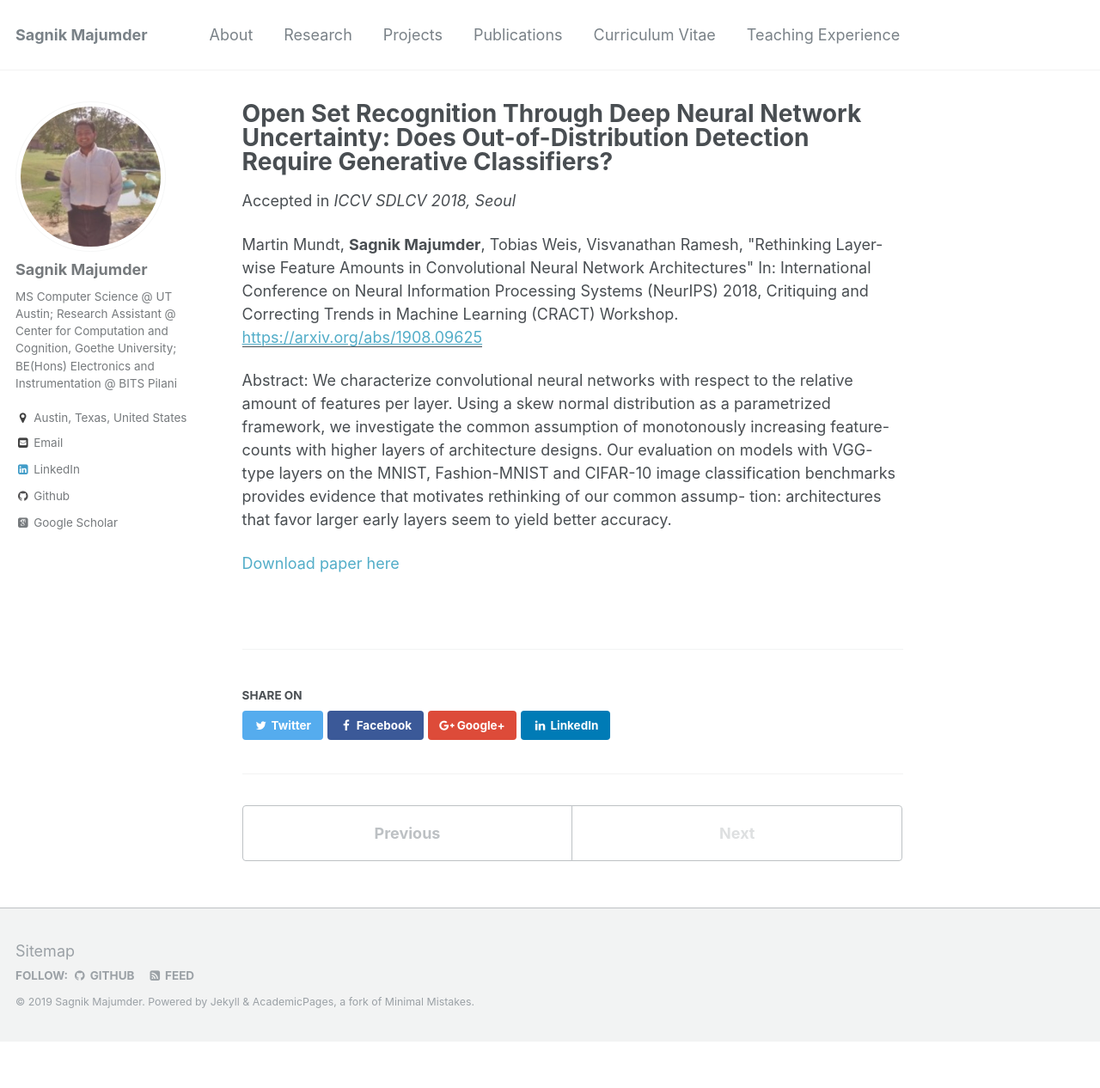
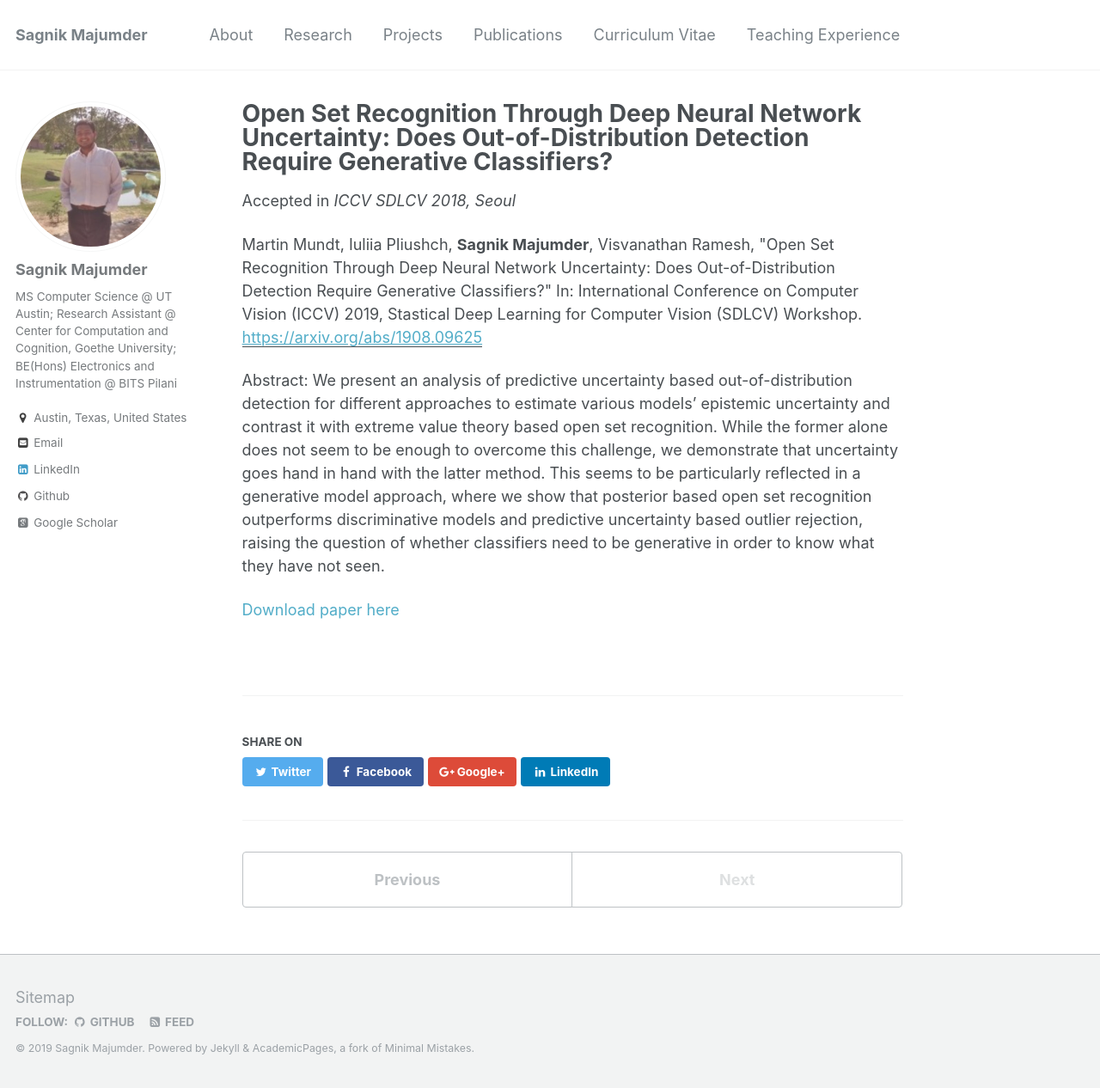
Before and after one commit to SAGNIKMJR/sagnikmjr.github.io, a Jekyll site: the page built from _publications/Publication5_ICCV2019.md, in a window 1280 px wide and 1266 px high. Shown: the whole window at 86% size. Built offline with Jekyll 4.4.1, drawn with Linux system fonts in a browser that asks for light colours; some web fonts are replaced.

Commit message:
publications debug updates 5

```diff
--- a/_publications/Publication5_ICCV2019.md
+++ b/_publications/Publication5_ICCV2019.md
@@ -2,23 +2,17 @@
 title: "Open Set Recognition Through Deep Neural Network Uncertainty: Does Out-of-Distribution Detection Require Generative Classifiers?"
 collection: publications
 permalink: /publication/5/
-excerpt: 'We characterize convolutional neural networks with respect to the relative amount of features per layer. Using a skew normal distribution as a parametrized framework, we investigate the common assumption of monotonously increasing feature-counts with higher layers of architecture designs. Our evaluation on models with VGG-type layers on the MNIST, Fashion-MNIST and CIFAR-10 image classification benchmarks provides evidence that motivates rethinking of our common assumption: architectures that favor larger early layers seem to yield better accuracy.'
+excerpt: "We present an analysis of predictive uncertainty based out-of-distribution detection for different approaches to estimate various models' epistemic uncertainty and contrast it with extreme value theory based open set recognition. While the former alone does not seem to be enough to overcome this challenge, we demonstrate that uncertainty goes hand in hand with the latter method. This seems to be particularly reflected in a generative model approach, where we show that posterior based open set recognition outperforms discriminative models and predictive uncertainty based outlier rejection, raising the question of whether classifiers need to be generative in order to know what they have not seen."
 date: 2018-12-07
 venue: 'ICCV SDLCV 2018, Seoul'
 paperurl: 'https://arxiv.org/abs/1908.09625'
 
-citation: 'Martin Mundt, <b>Sagnik Majumder</b>, Tobias Weis, Visvanathan Ramesh, &quot;Rethinking Layer-wise Feature Amounts in Convolutional Neural Network Architectures&quot; In: International Conference on Neural Information Processing Systems (NeurIPS) 2018, Critiquing and Correcting Trends in Machine Learning (CRACT) Workshop.
+citation: 'Martin Mundt, Iuliia Pliushch, <b>Sagnik Majumder</b>, Visvanathan Ramesh, &quot;Open Set Recognition Through Deep Neural Network Uncertainty: Does Out-of-Distribution Detection Require Generative Classifiers?&quot; In: International Conference on Computer Vision (ICCV) 2019, Stastical Deep Learning for Computer Vision (SDLCV) Workshop.
 '
 
 #  <i>Published in ICCV SDLCV 2019, Seoul, South Korea</i>.
 ---
-Abstract: We characterize convolutional neural networks with respect to the relative amount
-of features per layer. Using a skew normal distribution as a parametrized framework,
-we investigate the common assumption of monotonously increasing feature-counts
-with higher layers of architecture designs. Our evaluation on models with VGG-
-type layers on the MNIST, Fashion-MNIST and CIFAR-10 image classification
-benchmarks provides evidence that motivates rethinking of our common assump-
-tion: architectures that favor larger early layers seem to yield better accuracy.
+Abstract: We present an analysis of predictive uncertainty based out-of-distribution detection for different approaches to estimate various models' epistemic uncertainty and contrast it with extreme value theory based open set recognition. While the former alone does not seem to be enough to overcome this challenge, we demonstrate that uncertainty goes hand in hand with the latter method. This seems to be particularly reflected in a generative model approach, where we show that posterior based open set recognition outperforms discriminative models and predictive uncertainty based outlier rejection, raising the question of whether classifiers need to be generative in order to know what they have not seen.
 
 [Download paper here](https://arxiv.org/pdf/1908.09625.pdf)
 
```
